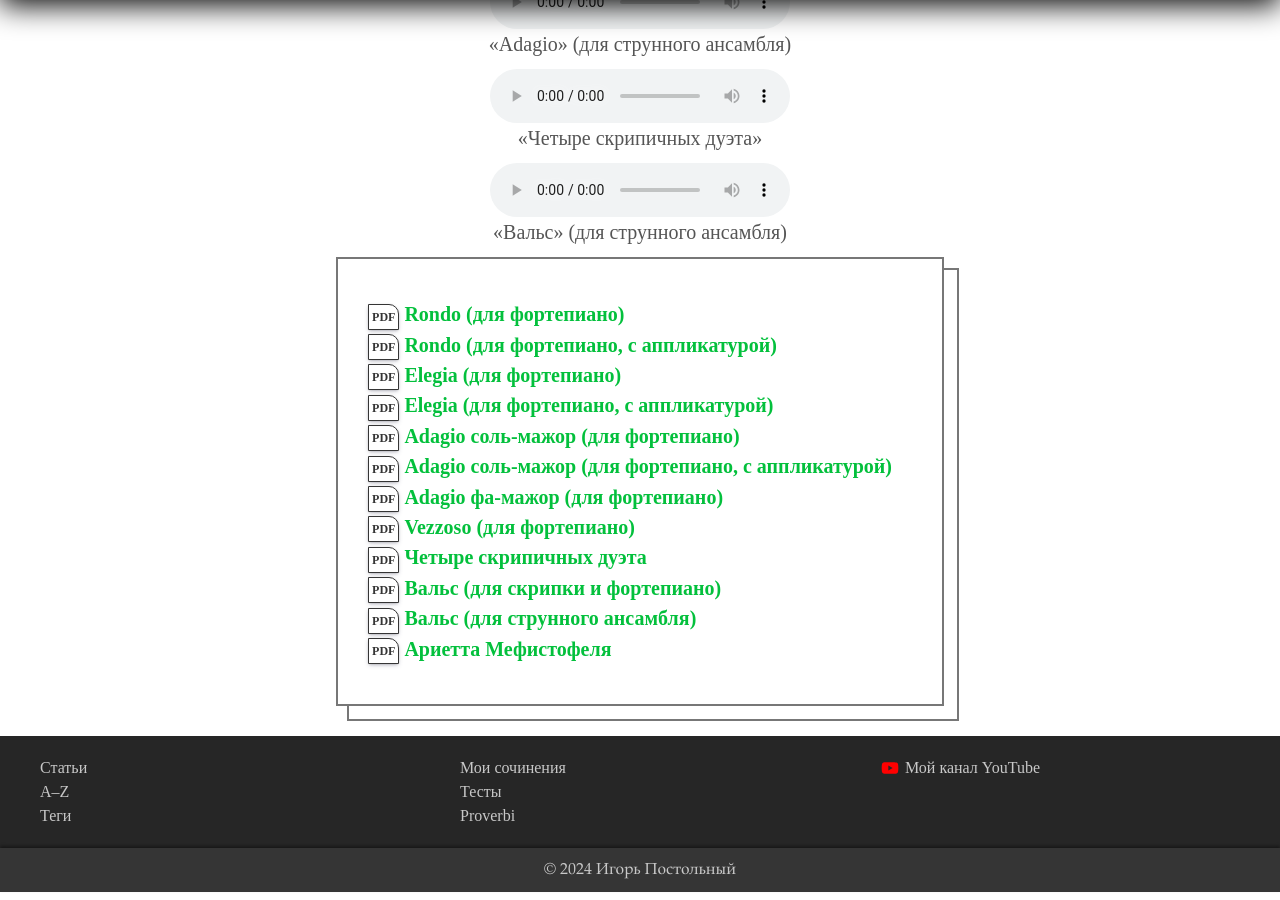
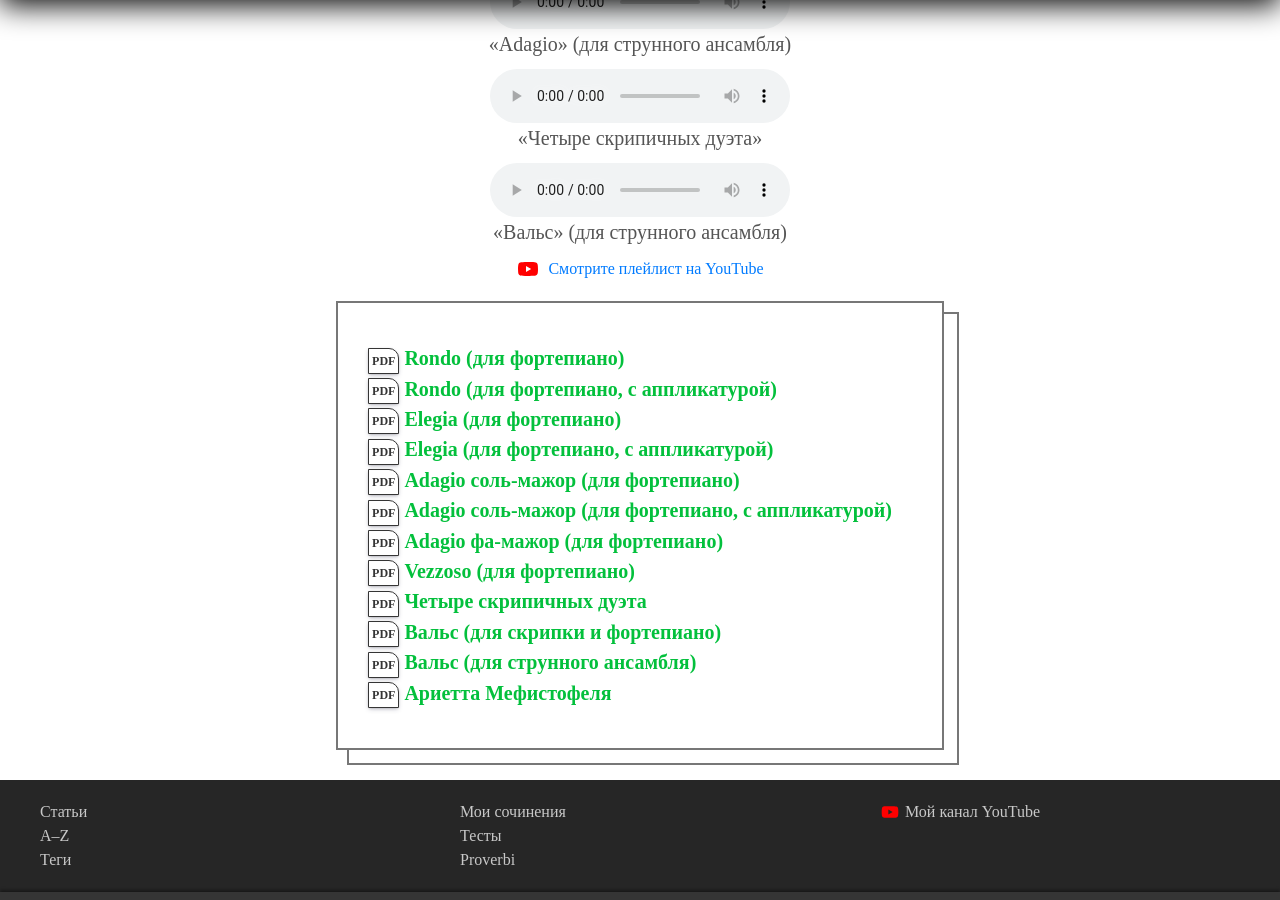
Before and after one commit to postolny/postolny.github.io, a Jekyll site: the page built from _pages/musica.html, in a window 1280 px wide and 900 px high, scrolled down 615 px. Built offline with Jekyll 4.4.1, drawn with Linux system fonts in a browser that asks for light colours.

Commit message:
Add files via upload

```diff
--- a/_pages/musica.html
+++ b/_pages/musica.html
@@ -16,6 +16,9 @@ permalink: /musica/
   <div>{{item.nome}}</div>
   {% endfor %}
 </div>
+<div id="youtube-link-wrapper">
+  {% include youtube_link.html %}
+</div>
 <div id="download_row">
   <div>
     <ul>
```
